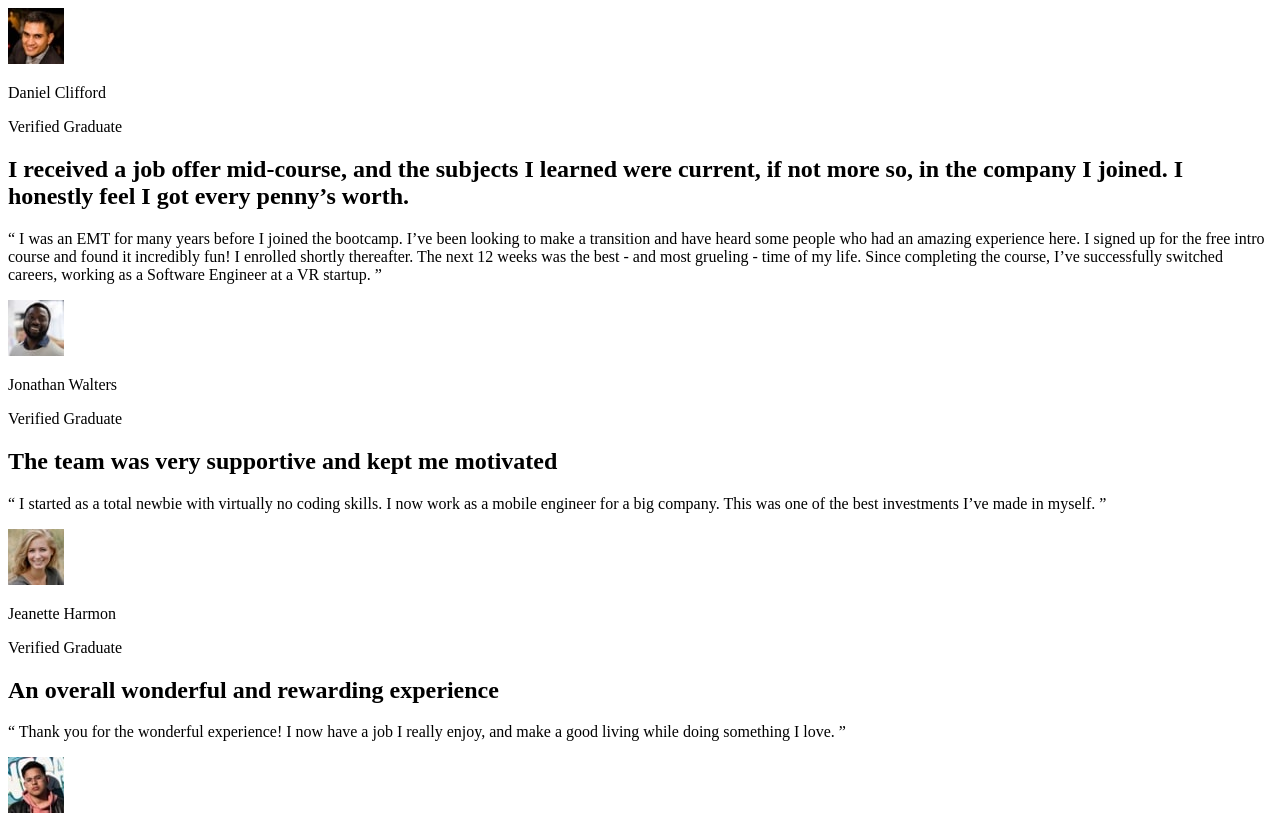
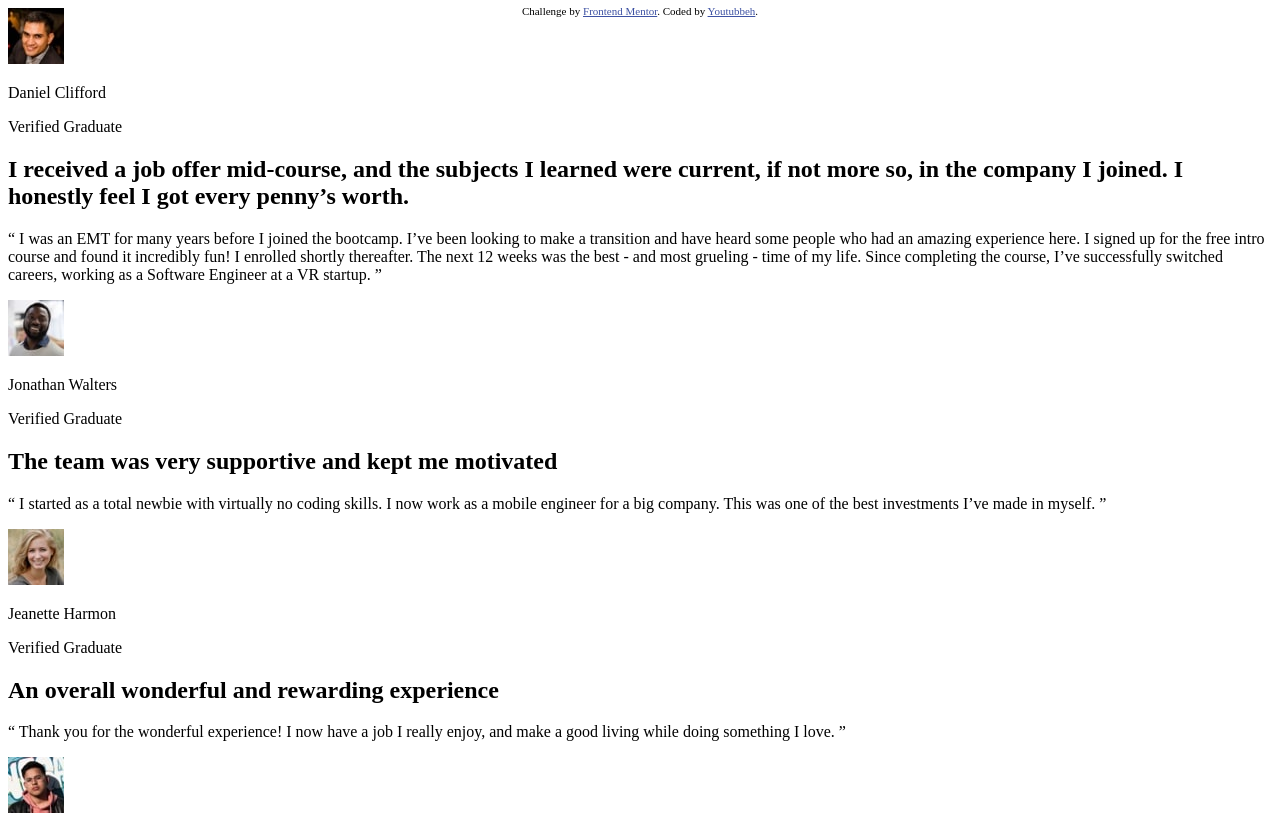
Before and after one commit to youtubbeh/testimonials, a plain HTML site: page index.html in a window 1280 px wide. Shown: the top 816 px of the page. Drawn offline with Linux system fonts and the light colour scheme.

Commit message:
Add border box and position attribution

```diff
--- a/style.css
+++ b/style.css
@@ -1,5 +1,18 @@
+html {
+    box-sizing: border-box;
+  }
+  *, *:before, *:after {
+    box-sizing: inherit;
+  }
+
+
+
 .attribution {
     font-size: 11px; text-align: center;
+    position: absolute;
+    top: 5px;
+    left: 50%;
+    transform: translateX(-50%);
 }
 
 .attribution a {
```
